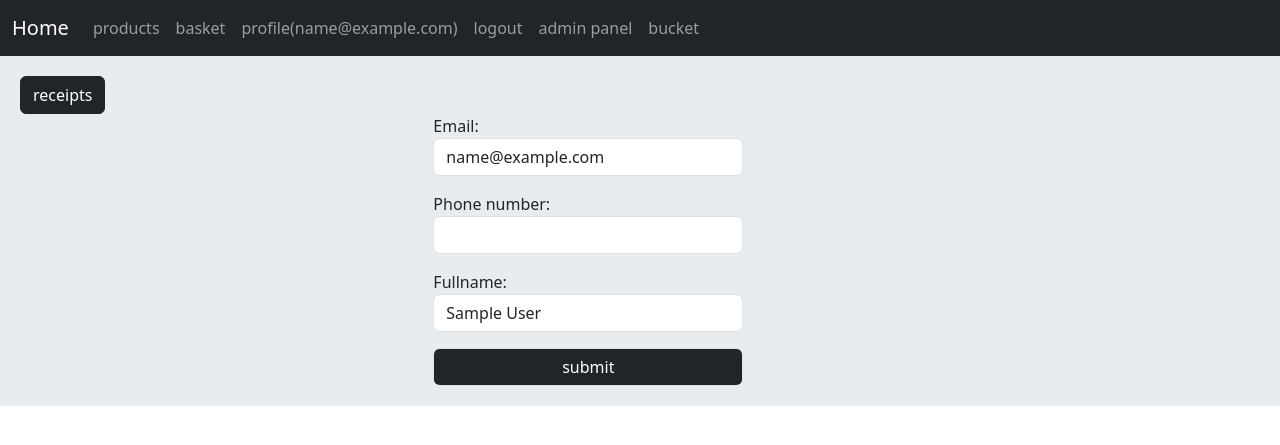
After one commit to bahmanpnn/mon_ecommers, a Django app: page /accounts/profile/ in a window 1280 px wide. The commit adds this page. Shown: the top 445 px of the page. Run offline with Django 5.2, Linux system fonts and the light colour scheme; the visitor is signed in with stand-in values (Sample User, id 1).

Commit message:
User profile and receipts views added to project + 40-changed database to postgresql and configed settings

```diff
--- a/backend/accounts/admin.py
+++ b/backend/accounts/admin.py
@@ -20,7 +20,7 @@ class UserAdmin(BaseUserAdmin):
         }),
         ('Permissions',{
             "fields":(
-                'is_active','is_admin','last_login'
+                'is_active','is_admin','is_superuser','last_login'
             )
         })
     )
@@ -40,6 +40,7 @@ class UserAdmin(BaseUserAdmin):
     # this is for permissions that set in User model but we did not set any permission yet,
     # so its empty but it is required to write
     filter_horizontal=()
+    readonly_fields=('last_login',)
 
 class OtpAdmin(admin.ModelAdmin):
     list_display=['phone_number','code','created_date']
--- a/backend/accounts/forms.py
+++ b/backend/accounts/forms.py
@@ -101,3 +101,20 @@ class LoginForm(forms.Form):
     #     if user:
     #         raise ValidationError('this email already exists!!')
     #     return email
+
+class ProfileForm(forms.ModelForm):
+    class Meta:
+        model=User
+        fields=('email','phone_number','fullname')
+
+        widgets={
+            'email':forms.TextInput(attrs={
+                'class':'form-control',
+            }),
+            'phone_number':forms.TextInput(attrs={
+                'class':'form-control',
+            }),
+            'fullname':forms.TextInput(attrs={
+                'class':'form-control',
+            }),
+        }
--- a/backend/accounts/managers.py
+++ b/backend/accounts/managers.py
@@ -22,6 +22,7 @@ class UserManager(BaseUserManager):
 
     def create_superuser(self,phone_number,email,fullname,password):
         user=self.create_user(phone_number,email,fullname,password)
-        user._is_admin=True
+        user.is_admin=True
+        user.is_superuser=True
         user.save(using=self._db)
         return user
--- a/backend/accounts/models.py
+++ b/backend/accounts/models.py
@@ -1,5 +1,5 @@
 from django.db import models
-from django.contrib.auth.models import AbstractBaseUser
+from django.contrib.auth.models import AbstractBaseUser,PermissionsMixin
 from .managers import UserManager
 
 class User(AbstractBaseUser):
@@ -8,6 +8,7 @@ class User(AbstractBaseUser):
     fullname=models.CharField(max_length=127)
     is_active=models.BooleanField(default=True)
     is_admin=models.BooleanField(default=False)
+    is_superuser=models.BooleanField(default=False)
 
     objects=UserManager()
 
--- /dev/null
+++ b/backend/accounts/templates/accounts/profile.html
@@ -0,0 +1,18 @@
+{% extends "base.html" %}
+{% load static %}
+
+
+{% block title %}profile page{% endblock title %}
+{% block headers %}
+    <link rel="stylesheet" href="{% static "accounts/css/accounts.css" %}">
+{% endblock headers %}
+
+{% block content %}
+    <a href="{% url "accounts:user-receipts" %}" class="btn btn-dark">receipts</a>
+    <form method='post' class="col-md-3 offset-4" action="" novalidate>
+        {% csrf_token %}
+        {{form.as_p}}
+        <input type='submit' value='submit' class='form-control col-md-1 bg-dark text-white'>
+    </form>
+
+{% endblock content %}
--- a/backend/accounts/urls.py
+++ b/backend/accounts/urls.py
@@ -7,4 +7,7 @@ urlpatterns = [
     path('login/',views.UserLoginView.as_view(),name='login-page'),
     path('logout/',views.UserLogoutView.as_view(),name='logout-page'),
     path('verify_user/',views.UserVerifyCodeView.as_view(),name='verify-code'),
+
+    path('profile/',views.UserProfileView.as_view(),name='user-profile'),
+    path('user_receipts/',views.UserReceiptView.as_view(),name='user-receipts'),
 ]
--- a/backend/accounts/views.py
+++ b/backend/accounts/views.py
@@ -1,12 +1,13 @@
+from random import randint
+from utils import send_otp_code
 from django.shortcuts import render,redirect
 from django.views import View
 from django.contrib import messages
-from random import randint
-from utils import send_otp_code
-from .forms import UserRegisterForm,VerifycodeForm,LoginForm
-from .models import OtpCode,User
 from django.contrib.auth import login,logout,authenticate
 from django.contrib.auth.mixins import LoginRequiredMixin
+from orders_module.models import Order
+from .forms import UserRegisterForm,VerifycodeForm,LoginForm,ProfileForm
+from .models import OtpCode,User
 
 class UserRegisterView(View):
     form_class=UserRegisterForm
@@ -127,3 +128,34 @@ class UserLogoutView(LoginRequiredMixin,View):
         logout(request)
         messages.success(request,'you logged out successfully!!',extra_tags='success')
         return redirect('home:home-page')
+
+
+class UserProfileView(LoginRequiredMixin,View):
+    form_class=ProfileForm
+    template_name='accounts/profile.html'
+
+    def get(self,request):
+
+        return render(request,self.template_name,{
+            'form':self.form_class(instance=request.user)
+        })
+
+    def post(self,request):
+        # TODO: check email and phone to dont exist in database and used before except this user
+        # TODO: after checking send otp code for phone number or email for email if changed
+        form=self.form_class(request.POST,instance=request.user)
+        if form.is_valid():
+            form.save()
+            messages.success(request,'profile updated successfully',extra_tags='success')
+            return redirect('accounts:user-profile')
+
+
+class UserReceiptView(LoginRequiredMixin,View):
+    template_name='accounts/receipts.html'
+
+    def get(self,request):
+        receipts=Order.objects.filter(user=request.user,is_paid=True)
+
+        return render(request,self.template_name,{
+            'receipts':receipts
+        })
--- a/backend/requirements.txt
+++ b/backend/requirements.txt
@@ -22,6 +22,7 @@ kavenegar==1.1.2
 kombu==5.3.7
 pillow==10.3.0
 prompt_toolkit==3.0.46
+psycopg2==2.9.9
 python-crontab==3.1.0
 python-dateutil==2.9.0.post0
 pytz==2024.1
--- a/backend/templates/navbar.html
+++ b/backend/templates/navbar.html
@@ -7,19 +7,17 @@
       <div class="collapse navbar-collapse" id="navbarSupportedContent">
         <ul class="navbar-nav me-auto mb-2 mb-lg-0">
           <li class="nav-item">
-            <a class="nav-link " aria-current="page" href="{% url "home:home-page" %}">home</a>
+            <a class="nav-link " aria-current="page" href="{% url "products:products" %}">products</a>
           </li>
-          {% comment %} {% if request.user.is_superuser %}
-          <li class="nav-item">
-            <a class="nav-link " aria-current="page" href="/admin">admin panel</a>
-          </li>
-          {% endif %} {% endcomment %}
           {% if user.is_authenticated %}
           <li class="nav-item">
-            <a class="nav-link " aria-current="page" href="{% url "accounts:logout-page" %}">logout</a>
+            <a class="nav-link " aria-current="page" href="{% url "orders:basket" %}">basket{% if counts %}({{counts|length}}){% endif %}</a>
           </li>
           <li class="nav-item">
-            <a class="nav-link " aria-current="page" href="{% url "orders:basket" %}">basket{% if counts %}({{counts|length}}){% endif %}</a>
+            <a class="nav-link " aria-current="page" href="{% url "accounts:user-profile" %}">profile({{request.user}})</a>
+          </li>
+          <li class="nav-item">
+            <a class="nav-link " aria-current="page" href="{% url "accounts:logout-page" %}">logout</a>
           </li>
           {% else %}
           <li class="nav-item">
@@ -29,9 +27,7 @@
             <a class="nav-link " aria-current="page" href="{% url "accounts:login-page" %}">login</a>
           </li>
           {% endif %}
-          <li class="nav-item">
-            <a class="nav-link " aria-current="page" href="{% url "products:products" %}">products</a>
-          </li>
+
 
           {% if user.is_admin %}
               <li class="nav-item">
```
Also changed, not shown: backend/accounts/templates/accounts/receipts.html (added, +40 -0 lines), backend/backend/settings.py (+13 -2 lines), backend/accounts/migrations/0006_user_is_superuser.py (added).
